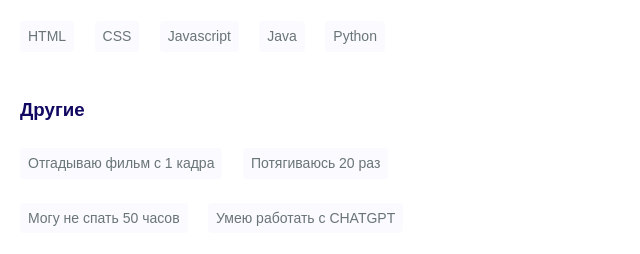
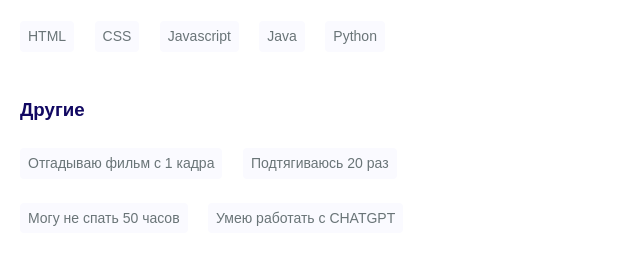
Before and after one commit to Kudiret/Profil, a plain HTML site: page index.html in a window 1280 px wide. Shown: the part 1679-1933 px from the top of the page, 108-748 px from the left. Drawn offline with nearby package versions, Linux system fonts and the light colour scheme.

Commit message:
index.html

```diff
--- a/index.html
+++ b/index.html
@@ -83,7 +83,7 @@
 
                         <h3 class="skills__subtitle">Другие</h3>
                         <span class="skills__name" id="aws_skill">Отгадываю фильм с 1 кадра</span>
-                        <span class="skills__name" id="docker_skill">Потягиваюсь 20 раз</span>
+                        <span class="skills__name" id="docker_skill">Подтягиваюсь 20 раз</span>
                         <span class="skills__name" id="k8s_skill">Могу не спать 50 часов</span>
                         <span class="skills__name" id="cicd_skill">Умею работать с CHATGPT</span>
                         <span class="skills__name" id="ansible_skill">Скорость печати 66 WRD</span>
```
